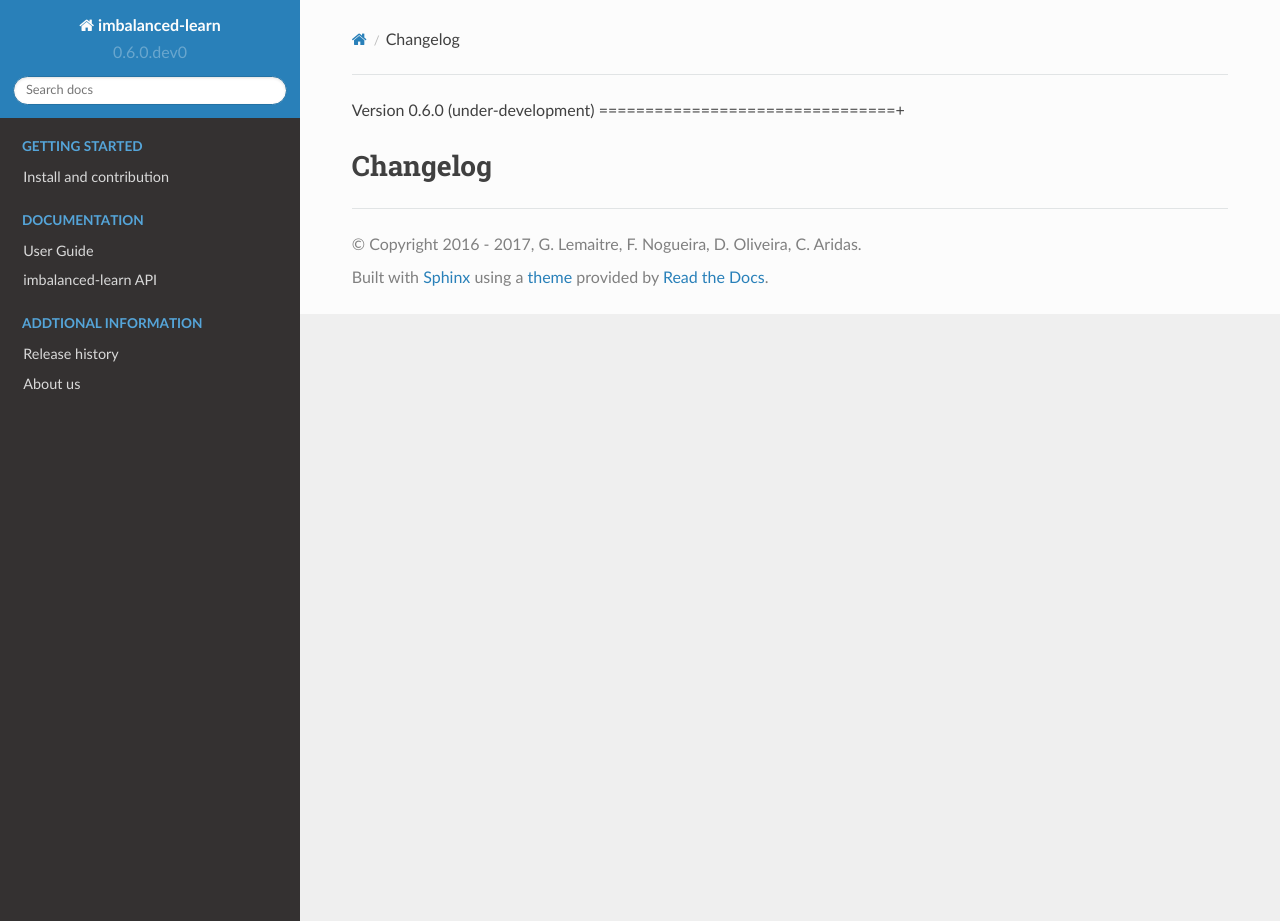
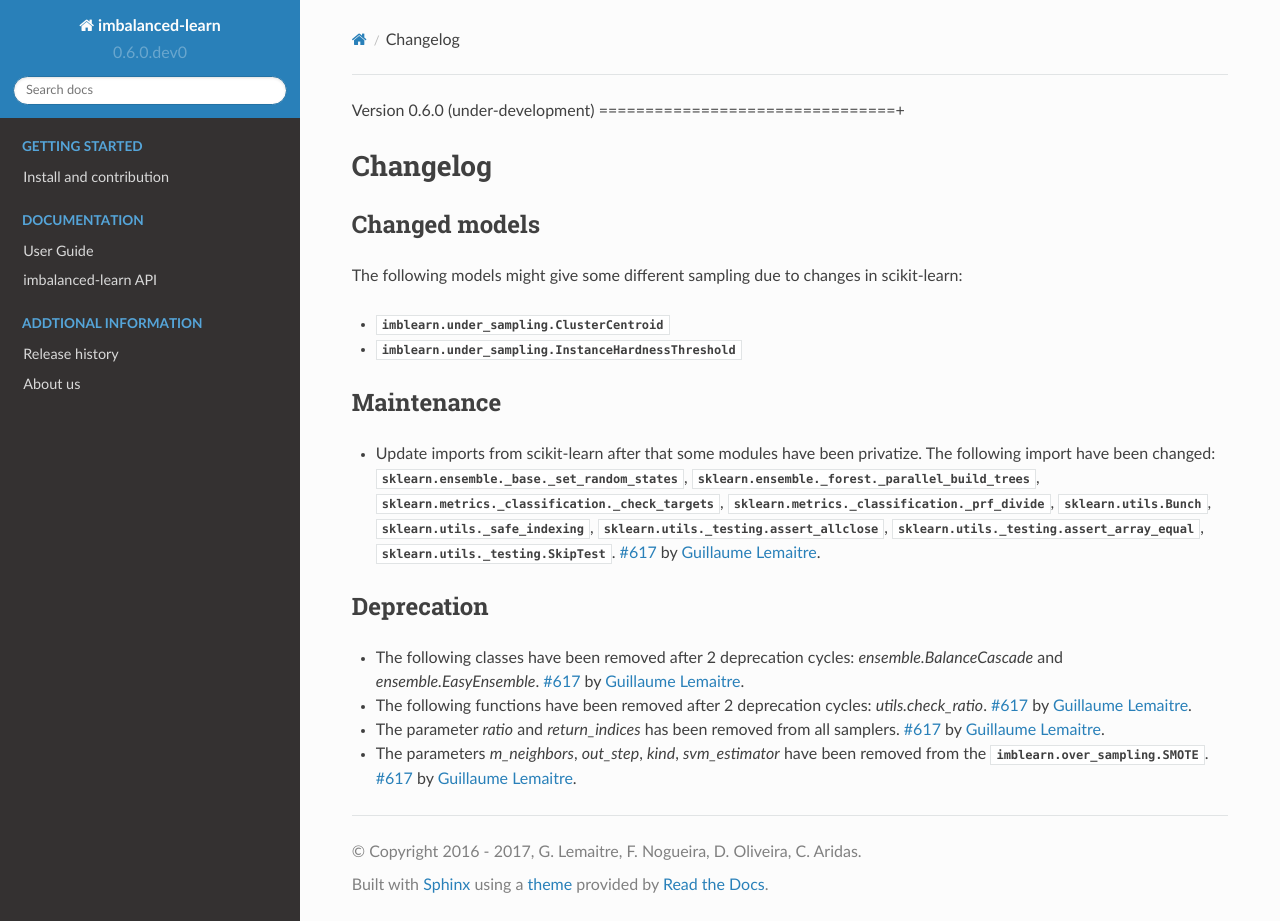
Before and after one commit to scikit-learn-contrib/imbalanced-learn, a Sphinx documentation site: the page built from doc/whats_new/v0.6.rst, in a window 1280 px wide and 921 px high. Built offline with Sphinx 7.4.7 and the Read the Docs theme 2.0.0, drawn with Linux system fonts in a browser that asks for light colours; formulas are drawn with MathJax 3; pages that are not in the unit, such as notebooks, are missing from menus.

Commit message:
documentation

```diff
--- a/doc/whats_new/v0.6.rst
+++ b/doc/whats_new/v0.6.rst
@@ -5,3 +5,47 @@ Version 0.6.0 (under-development)
 
 Changelog
 ---------
+
+Changed models
+..............
+
+The following models might give some different sampling due to changes in
+scikit-learn:
+
+- :class:`imblearn.under_sampling.ClusterCentroid`
+- :class:`imblearn.under_sampling.InstanceHardnessThreshold`
+
+Maintenance
+...........
+
+- Update imports from scikit-learn after that some modules have been privatize.
+  The following import have been changed:
+  :class:`sklearn.ensemble._base._set_random_states`,
+  :class:`sklearn.ensemble._forest._parallel_build_trees`,
+  :class:`sklearn.metrics._classification._check_targets`,
+  :class:`sklearn.metrics._classification._prf_divide`,
+  :class:`sklearn.utils.Bunch`,
+  :class:`sklearn.utils._safe_indexing`,
+  :class:`sklearn.utils._testing.assert_allclose`,
+  :class:`sklearn.utils._testing.assert_array_equal`,
+  :class:`sklearn.utils._testing.SkipTest`.
+  :pr:`617` by :user:`Guillaume Lemaitre <glemaitre>`.
+
+Deprecation
+...........
+
+- The following classes have been removed after 2 deprecation cycles:
+  `ensemble.BalanceCascade` and `ensemble.EasyEnsemble`.
+  :pr:`617` by :user:`Guillaume Lemaitre <glemaitre>`.
+
+- The following functions have been removed after 2 deprecation cycles:
+  `utils.check_ratio`.
+  :pr:`617` by :user:`Guillaume Lemaitre <glemaitre>`.
+
+- The parameter `ratio` and `return_indices` has been removed from all
+  samplers.
+  :pr:`617` by :user:`Guillaume Lemaitre <glemaitre>`.
+
+- The parameters `m_neighbors`, `out_step`, `kind`, `svm_estimator`
+  have been removed from the :class:`imblearn.over_sampling.SMOTE`.
+  :pr:`617` by :user:`Guillaume Lemaitre <glemaitre>`.
```
Also changed, not shown: 1 other file.
